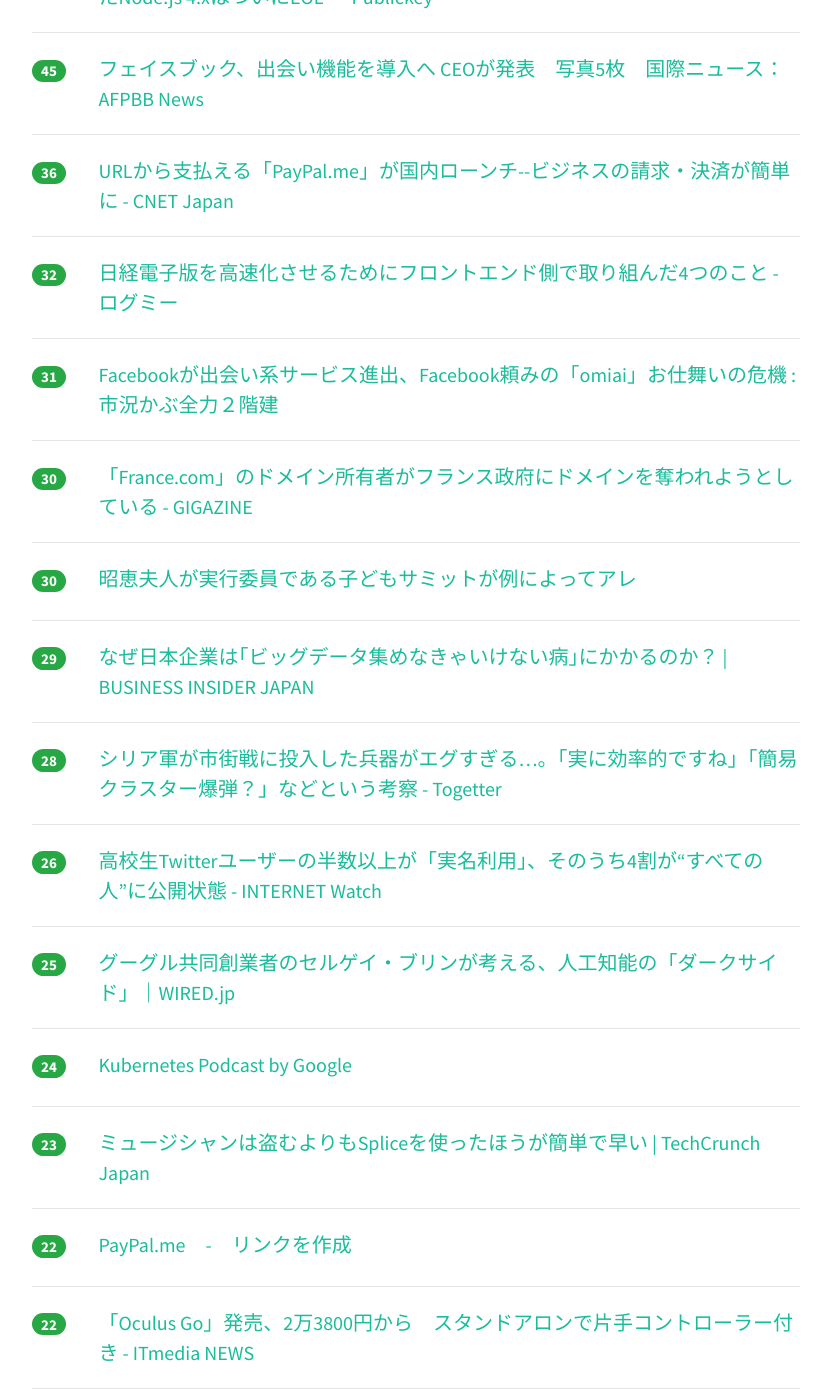
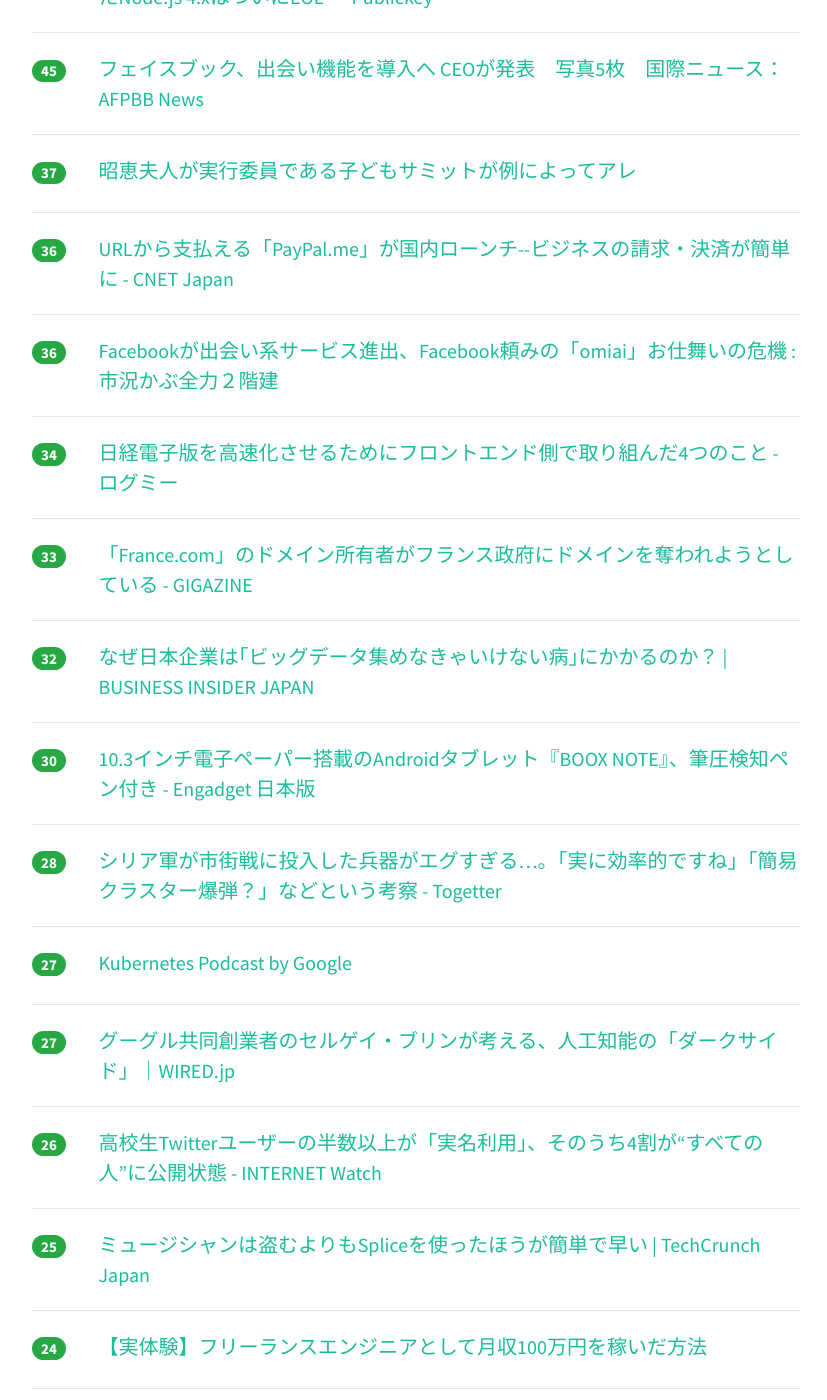
Before and after one commit to yatta47/hatena-matome-site, a Jekyll site: the page built from _posts/2018-05-02-hatena.md, in a window 1280 px wide and 1400 px high, scrolled down 1317 px. Shown: the whole window, without its empty margins (224-1051 px from the left). Built offline with Jekyll 4.4.1, drawn with Linux system fonts in a browser that asks for light colours; nearby versions of some CDN libraries; some of the changed text lies outside the part shown.

Commit message:
Updated 2018-05-02

```diff
--- a/_posts/2018-05-02-hatena.md
+++ b/_posts/2018-05-02-hatena.md
@@ -1,39 +1,39 @@
 ---
 layout: post
 title:  "2018-05-02 はてぶIT"
-date:   2018-05-02 17:02:20
+date:   2018-05-02 18:02:14
 tags: [it-hotentry]
 ---
-43 件のデータあり
+48 件のデータあり
 
 <hr><div class="row">
-<div class="col-1"><span class="badge badge-pill badge-success h2">732</span></div>
+<div class="col-1"><span class="badge badge-pill badge-success h2">803</span></div>
 <div class="col-11"><a href='http://karaage.hatenadiary.jp/entry/2018/05/02/073000' target='_blank'>私の会社の機械学習経験ゼロの「ディープラーニングおじさん」が会社のAI戦略を動かすまで - karaage. [からあげ]</a></div>
 </div>
 <hr>
 <div class="row">
-<div class="col-1"><span class="badge badge-pill badge-success h2">244</span></div>
+<div class="col-1"><span class="badge badge-pill badge-success h2">278</span></div>
 <div class="col-11"><a href='https://qiita.com/sl2/items/1e503952b9506a0539ea' target='_blank'>2018年のPythonプロジェクトのはじめかた - Qiita</a></div>
 </div>
 <hr>
 <div class="row">
-<div class="col-1"><span class="badge badge-pill badge-success h2">205</span></div>
+<div class="col-1"><span class="badge badge-pill badge-success h2">218</span></div>
 <div class="col-11"><a href='http://shin.hateblo.jp/entry/2012/05/26/231036' target='_blank'>Makefileの書き方 - cat /var/log/shin</a></div>
 </div>
 <hr>
 <div class="row">
-<div class="col-1"><span class="badge badge-pill badge-success h2">118</span></div>
+<div class="col-1"><span class="badge badge-pill badge-success h2">150</span></div>
 <div class="col-11"><a href='https://togetter.com/li/1223437' target='_blank'>通信の最適化を発表したmineo、最適化が効かないSSL通信には帯域制限をかけている模様 - Togetter</a></div>
 </div>
 <hr>
 <div class="row">
-<div class="col-1"><span class="badge badge-pill badge-success h2">111</span></div>
-<div class="col-11"><a href='https://blog.github.com/2018-05-01-github-pages-custom-domains-https/' target='_blank'>Custom domains on GitHub Pages gain support for HTTPS | The GitHub Blog</a></div>
+<div class="col-1"><span class="badge badge-pill badge-success h2">119</span></div>
+<div class="col-11"><a href='https://www.moguravr.com/oculus-go-launch/' target='_blank'>Oculus、一体型VRヘッドセットOculus Go本日発売 価格は23,800円から | Mogura VR - 国内外のVR/AR/MR最新情報</a></div>
 </div>
 <hr>
 <div class="row">
-<div class="col-1"><span class="badge badge-pill badge-success h2">106</span></div>
-<div class="col-11"><a href='https://www.moguravr.com/oculus-go-launch/' target='_blank'>Oculus、一体型VRヘッドセットOculus Go本日発売 価格は23,800円から | Mogura VR - 国内外のVR/AR/MR最新情報</a></div>
+<div class="col-1"><span class="badge badge-pill badge-success h2">113</span></div>
+<div class="col-11"><a href='https://blog.github.com/2018-05-01-github-pages-custom-domains-https/' target='_blank'>Custom domains on GitHub Pages gain support for HTTPS | The GitHub Blog</a></div>
 </div>
 <hr>
 <div class="row">
@@ -42,17 +42,17 @@ tags: [it-hotentry]
 </div>
 <hr>
 <div class="row">
-<div class="col-1"><span class="badge badge-pill badge-success h2">59</span></div>
+<div class="col-1"><span class="badge badge-pill badge-success h2">65</span></div>
+<div class="col-11"><a href='https://qiita.com/KanNishida/items/12f9ae0cee98fd54b0bb' target='_blank'>Netflixがカスタマーを誰よりも理解するためのデータ分析プロセス、コンシューマー・サイエンスの紹介 - Qiita</a></div>
+</div>
+<hr>
+<div class="row">
+<div class="col-1"><span class="badge badge-pill badge-success h2">61</span></div>
 <div class="col-11"><a href='https://speakerdeck.com/motokiee/iosfalsezi-dong-hua-toshi-zu-mihua-kodotoshe-ji-niji-zhong-suru' target='_blank'>iOSの自動化と仕組み化 ~コードと設計に集中する~ // Speaker Deck</a></div>
 </div>
 <hr>
 <div class="row">
-<div class="col-1"><span class="badge badge-pill badge-success h2">59</span></div>
-<div class="col-11"><a href='https://qiita.com/KanNishida/items/12f9ae0cee98fd54b0bb' target='_blank'>Netflixがカスタマーを誰よりも理解するためのデータ分析プロセス、コンシューマー・サイエンスの紹介 - Qiita</a></div>
-</div>
-<hr>
-<div class="row">
-<div class="col-1"><span class="badge badge-pill badge-success h2">56</span></div>
+<div class="col-1"><span class="badge badge-pill badge-success h2">58</span></div>
 <div class="col-11"><a href='https://qiita.com/gengogo5/items/5b038cf0b4034194f63a' target='_blank'>Java初心者時代にコードレビューで指摘された悪しき習慣 - Qiita</a></div>
 </div>
 <hr>
@@ -67,38 +67,53 @@ tags: [it-hotentry]
 </div>
 <hr>
 <div class="row">
+<div class="col-1"><span class="badge badge-pill badge-success h2">37</span></div>
+<div class="col-11"><a href='https://anond.hatelabo.jp/20180501230751' target='_blank'>昭恵夫人が実行委員である子どもサミットが例によってアレ</a></div>
+</div>
+<hr>
+<div class="row">
 <div class="col-1"><span class="badge badge-pill badge-success h2">36</span></div>
 <div class="col-11"><a href='https://japan.cnet.com/article/35118491/' target='_blank'>URLから支払える「PayPal.me」が国内ローンチ--ビジネスの請求・決済が簡単に - CNET Japan</a></div>
 </div>
 <hr>
 <div class="row">
-<div class="col-1"><span class="badge badge-pill badge-success h2">32</span></div>
+<div class="col-1"><span class="badge badge-pill badge-success h2">36</span></div>
+<div class="col-11"><a href='http://kabumatome.doorblog.jp/archives/65918207.html' target='_blank'>Facebookが出会い系サービス進出、Facebook頼みの「omiai」お仕舞いの危機 : 市況かぶ全力２階建</a></div>
+</div>
+<hr>
+<div class="row">
+<div class="col-1"><span class="badge badge-pill badge-success h2">34</span></div>
 <div class="col-11"><a href='http://logmi.jp/283703' target='_blank'>日経電子版を高速化させるためにフロントエンド側で取り組んだ4つのこと - ログミー</a></div>
 </div>
 <hr>
 <div class="row">
-<div class="col-1"><span class="badge badge-pill badge-success h2">31</span></div>
-<div class="col-11"><a href='http://kabumatome.doorblog.jp/archives/65918207.html' target='_blank'>Facebookが出会い系サービス進出、Facebook頼みの「omiai」お仕舞いの危機 : 市況かぶ全力２階建</a></div>
+<div class="col-1"><span class="badge badge-pill badge-success h2">33</span></div>
+<div class="col-11"><a href='https://gigazine.net/news/20180502-france-dot-com/' target='_blank'>「France.com」のドメイン所有者がフランス政府にドメインを奪われようとしている - GIGAZINE</a></div>
+</div>
+<hr>
+<div class="row">
+<div class="col-1"><span class="badge badge-pill badge-success h2">32</span></div>
+<div class="col-11"><a href='https://www.businessinsider.jp/post-166671' target='_blank'>なぜ日本企業は｢ビッグデータ集めなきゃいけない病｣にかかるのか？ | BUSINESS INSIDER JAPAN</a></div>
 </div>
 <hr>
 <div class="row">
 <div class="col-1"><span class="badge badge-pill badge-success h2">30</span></div>
-<div class="col-11"><a href='https://gigazine.net/news/20180502-france-dot-com/' target='_blank'>「France.com」のドメイン所有者がフランス政府にドメインを奪われようとしている - GIGAZINE</a></div>
-</div>
-<hr>
-<div class="row">
-<div class="col-1"><span class="badge badge-pill badge-success h2">30</span></div>
-<div class="col-11"><a href='https://anond.hatelabo.jp/20180501230751' target='_blank'>昭恵夫人が実行委員である子どもサミットが例によってアレ</a></div>
-</div>
-<hr>
-<div class="row">
-<div class="col-1"><span class="badge badge-pill badge-success h2">29</span></div>
-<div class="col-11"><a href='https://www.businessinsider.jp/post-166671' target='_blank'>なぜ日本企業は｢ビッグデータ集めなきゃいけない病｣にかかるのか？ | BUSINESS INSIDER JAPAN</a></div>
+<div class="col-11"><a href='https://japanese.engadget.com/2018/05/02/10-3-android-boox-note/' target='_blank'>10.3インチ電子ペーパー搭載のAndroidタブレット『BOOX NOTE』、筆圧検知ペン付き - Engadget 日本版</a></div>
 </div>
 <hr>
 <div class="row">
 <div class="col-1"><span class="badge badge-pill badge-success h2">28</span></div>
 <div class="col-11"><a href='https://togetter.com/li/1223258' target='_blank'>シリア軍が市街戦に投入した兵器がエグすぎる…。「実に効率的ですね」「簡易クラスター爆弾？」などという考察 - Togetter</a></div>
+</div>
+<hr>
+<div class="row">
+<div class="col-1"><span class="badge badge-pill badge-success h2">27</span></div>
+<div class="col-11"><a href='https://kubernetespodcast.com/' target='_blank'>Kubernetes Podcast by Google</a></div>
+</div>
+<hr>
+<div class="row">
+<div class="col-1"><span class="badge badge-pill badge-success h2">27</span></div>
+<div class="col-11"><a href='https://wired.jp/2018/05/02/sergey-brin-warns-ais-dark-side/' target='_blank'>グーグル共同創業者のセルゲイ・ブリンが考える、人工知能の「ダークサイド」｜WIRED.jp</a></div>
 </div>
 <hr>
 <div class="row">
@@ -108,22 +123,32 @@ tags: [it-hotentry]
 <hr>
 <div class="row">
 <div class="col-1"><span class="badge badge-pill badge-success h2">25</span></div>
-<div class="col-11"><a href='https://wired.jp/2018/05/02/sergey-brin-warns-ais-dark-side/' target='_blank'>グーグル共同創業者のセルゲイ・ブリンが考える、人工知能の「ダークサイド」｜WIRED.jp</a></div>
+<div class="col-11"><a href='https://jp.techcrunch.com/2018/05/02/2018-04-16-splice-sounds/' target='_blank'>ミュージシャンは盗むよりもSpliceを使ったほうが簡単で早い | TechCrunch Japan</a></div>
 </div>
 <hr>
 <div class="row">
 <div class="col-1"><span class="badge badge-pill badge-success h2">24</span></div>
-<div class="col-11"><a href='https://kubernetespodcast.com/' target='_blank'>Kubernetes Podcast by Google</a></div>
+<div class="col-11"><a href='https://manablog.org/freelance-programmer-salary/' target='_blank'>【実体験】フリーランスエンジニアとして月収100万円を稼いだ方法</a></div>
+</div>
+<hr>
+<div class="row">
+<div class="col-1"><span class="badge badge-pill badge-success h2">24</span></div>
+<div class="col-11"><a href='https://gigazine.net/news/20180502-css-illustration/' target='_blank'>HTML/CSSで絵を描く猛者が作品を公開中 - GIGAZINE</a></div>
+</div>
+<hr>
+<div class="row">
+<div class="col-1"><span class="badge badge-pill badge-success h2">24</span></div>
+<div class="col-11"><a href='https://qiita.com/you8/items/670bfa6573cec2494c96' target='_blank'>個人開発者向けサーバ環境の選び方まとめ（heroku,aws,firebaseなどなど） - Qiita</a></div>
 </div>
 <hr>
 <div class="row">
 <div class="col-1"><span class="badge badge-pill badge-success h2">23</span></div>
-<div class="col-11"><a href='https://jp.techcrunch.com/2018/05/02/2018-04-16-splice-sounds/' target='_blank'>ミュージシャンは盗むよりもSpliceを使ったほうが簡単で早い | TechCrunch Japan</a></div>
+<div class="col-11"><a href='https://www.paypal.com/jp/webapps/mpp/paypal-me' target='_blank'>PayPal.me　-　リンクを作成</a></div>
 </div>
 <hr>
 <div class="row">
 <div class="col-1"><span class="badge badge-pill badge-success h2">22</span></div>
-<div class="col-11"><a href='https://www.paypal.com/jp/webapps/mpp/paypal-me' target='_blank'>PayPal.me　-　リンクを作成</a></div>
+<div class="col-11"><a href='http://www.wipiano.net/entry/2018/04/20/045327' target='_blank'>今からできる、速くシンプルに LINQ を書くためのコツ 3 個 - wiprog</a></div>
 </div>
 <hr>
 <div class="row">
@@ -133,17 +158,17 @@ tags: [it-hotentry]
 <hr>
 <div class="row">
 <div class="col-1"><span class="badge badge-pill badge-success h2">22</span></div>
-<div class="col-11"><a href='https://manablog.org/freelance-programmer-salary/' target='_blank'>【実体験】フリーランスエンジニアとして月収100万円を稼いだ方法</a></div>
-</div>
-<hr>
-<div class="row">
-<div class="col-1"><span class="badge badge-pill badge-success h2">22</span></div>
-<div class="col-11"><a href='https://japanese.engadget.com/2018/05/02/10-3-android-boox-note/' target='_blank'>10.3インチ電子ペーパー搭載のAndroidタブレット『BOOX NOTE』、筆圧検知ペン付き - Engadget 日本版</a></div>
+<div class="col-11"><a href='https://blog.kaspersky.co.jp/ek-on-twitter-ads/20204/' target='_blank'>Twitter社幹部へ宛てた公開書簡 – カスペルスキー公式ブログ</a></div>
 </div>
 <hr>
 <div class="row">
 <div class="col-1"><span class="badge badge-pill badge-success h2">21</span></div>
 <div class="col-11"><a href='https://japan.cnet.com/article/35118603/' target='_blank'>Facebook、デート機能を追加へ--友達以外のユーザーとマッチング - CNET Japan</a></div>
+</div>
+<hr>
+<div class="row">
+<div class="col-1"><span class="badge badge-pill badge-success h2">21</span></div>
+<div class="col-11"><a href='https://codezine.jp/article/detail/10788' target='_blank'>SQLクライアントはこれひとつでOK！ あらゆるDBMSで使える「SQL Workbench/J」をデータ解析で活用しよう (1/3)：CodeZine（コードジン）</a></div>
 </div>
 <hr>
 <div class="row">
@@ -153,12 +178,12 @@ tags: [it-hotentry]
 <hr>
 <div class="row">
 <div class="col-1"><span class="badge badge-pill badge-success h2">20</span></div>
-<div class="col-11"><a href='https://tech.pepabo.com/2018/05/01/remote-build-for-android/' target='_blank'>minne Androidアプリのビルドをリモートビルドで高速化！ - ペパボテックブログ</a></div>
+<div class="col-11"><a href='http://twitter.com/kanju/status/990957968639180800' target='_blank'>Kanju@ぬけがらさんのツイート: "なんだこのウンチクある言葉。天才か… "</a></div>
 </div>
 <hr>
 <div class="row">
-<div class="col-1"><span class="badge badge-pill badge-success h2">19</span></div>
-<div class="col-11"><a href='http://twitter.com/kanju/status/990957968639180800' target='_blank'>Kanju@ぬけがらさんのツイート: "なんだこのウンチクある言葉。天才か… "</a></div>
+<div class="col-1"><span class="badge badge-pill badge-success h2">20</span></div>
+<div class="col-11"><a href='https://tech.pepabo.com/2018/05/01/remote-build-for-android/' target='_blank'>minne Androidアプリのビルドをリモートビルドで高速化！ - ペパボテックブログ</a></div>
 </div>
 <hr>
 <div class="row">
@@ -168,16 +193,11 @@ tags: [it-hotentry]
 <hr>
 <div class="row">
 <div class="col-1"><span class="badge badge-pill badge-success h2">19</span></div>
-<div class="col-11"><a href='http://www.wipiano.net/entry/2018/04/20/045327' target='_blank'>今からできる、速くシンプルに LINQ を書くためのコツ 3 個 - wiprog</a></div>
+<div class="col-11"><a href='https://qiita.com/tenntenn/items/757c249dad942b6326a9' target='_blank'>Google App EngineでGoのバージョンアップを行う #golang #gae - Qiita</a></div>
 </div>
 <hr>
 <div class="row">
 <div class="col-1"><span class="badge badge-pill badge-success h2">17</span></div>
-<div class="col-11"><a href='https://qiita.com/tenntenn/items/757c249dad942b6326a9' target='_blank'>Google App EngineでGoのバージョンアップを行う #golang #gae - Qiita</a></div>
-</div>
-<hr>
-<div class="row">
-<div class="col-1"><span class="badge badge-pill badge-success h2">16</span></div>
 <div class="col-11"><a href='https://kakuyasu-sim.jp/sns/kuchikomis/topic/8355' target='_blank'>格安SIMの通信の最適化の実害と、帯域制御の実害 - 格安SIMの通信速度の口コミ - 格安SIMのSNS</a></div>
 </div>
 <hr>
@@ -189,6 +209,11 @@ tags: [it-hotentry]
 <div class="row">
 <div class="col-1"><span class="badge badge-pill badge-success h2">15</span></div>
 <div class="col-11"><a href='http://www.itmedia.co.jp/mobile/articles/1805/02/news042.html' target='_blank'>100万契約突破、2018年の黒字化を目指す「mineo」　解決すべき課題は？ (1/3) - ITmedia Mobile</a></div>
+</div>
+<hr>
+<div class="row">
+<div class="col-1"><span class="badge badge-pill badge-success h2">15</span></div>
+<div class="col-11"><a href='https://www.famitsu.com/news/201805/02156726.html' target='_blank'>Oculus Goを早速開封＆トライ！ VRコンテンツだけじゃなく非VR系のパーソナルビューワーとしてもアリな感じ - ファミ通.com</a></div>
 </div>
 <hr>
 <div class="row">
@@ -207,8 +232,13 @@ tags: [it-hotentry]
 </div>
 <hr>
 <div class="row">
+<div class="col-1"><span class="badge badge-pill badge-success h2">14</span></div>
+<div class="col-11"><a href='https://www.asahi.com/articles/ASL5231JVL52UHBI00K.html' target='_blank'>フェイスブックに「出会い機能」　恋愛相手検索を導入へ：朝日新聞デジタル</a></div>
+</div>
+<hr>
+<div class="row">
 <div class="col-1"><span class="badge badge-pill badge-success h2">13</span></div>
-<div class="col-11"><a href='https://www.asahi.com/articles/ASL5231JVL52UHBI00K.html' target='_blank'>フェイスブックに「出会い機能」　恋愛相手検索を導入へ：朝日新聞デジタル</a></div>
+<div class="col-11"><a href='http://tyru.hatenablog.com/entry/2018/05/02/064601' target='_blank'>VSCode の Vim 拡張 (VSCodeVim) をより Vim っぽくする PR を送った - Humanity</a></div>
 </div>
 <hr>
 <div class="row">
@@ -216,8 +246,3 @@ tags: [it-hotentry]
 <div class="col-11"><a href='https://it.srad.jp/story/18/05/01/0817223/' target='_blank'>NTTドコモ、海賊版サイトがアクセスできない状況でもブロッキングを行う方針 | スラド IT</a></div>
 </div>
 <hr>
-<div class="row">
-<div class="col-1"><span class="badge badge-pill badge-success h2">12</span></div>
-<div class="col-11"><a href='http://tyru.hatenablog.com/entry/2018/05/02/064601' target='_blank'>VSCode の Vim 拡張 (VSCodeVim) をより Vim っぽくする PR を送った - Humanity</a></div>
-</div>
-<hr>
```
